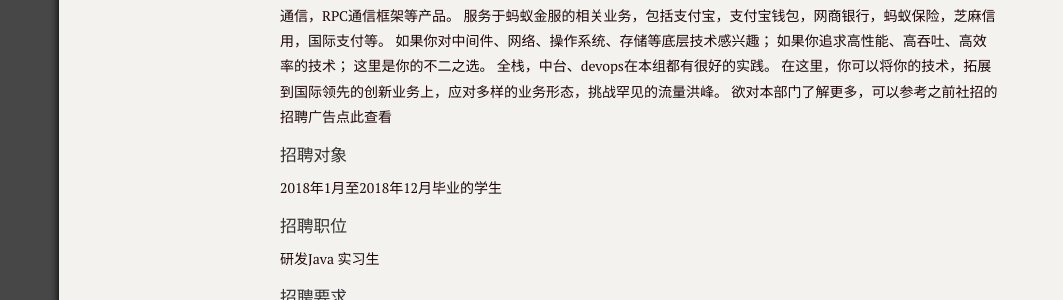
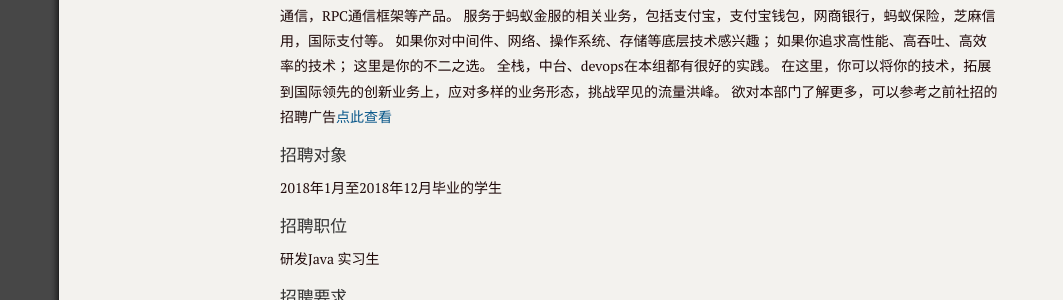
Before and after one commit to xmtsui/recruit, a Jekyll site: the page built from _posts/2017/2017-07-04-2017_autumn_intern.md, in a window 1280 px wide. Shown: the part 267-567 px from the top of the page, without its empty margins (0-1063 px from the left). Built offline with Jekyll 4.4.1, drawn with Linux system fonts in a browser that asks for light colours; comment, search, counter and statistics services are not loaded; some of the changed lines change nothing that is shown; some of the changed text lies outside the part shown.

Commit message:
modify by quickcommint

```diff
--- a/_posts/2017/2017-07-04-2017_autumn_intern.md
+++ b/_posts/2017/2017-07-04-2017_autumn_intern.md
@@ -14,7 +14,7 @@
 这里是你的不二之选。
 全栈，中台、devops在本组都有很好的实践。
 在这里，你可以将你的技术，拓展到国际领先的创新业务上，应对多样的业务形态，挑战罕见的流量洪峰。
-欲对本部门了解更多，可以参考之前社招的招聘广告点此查看
+欲对本部门了解更多，可以参考之前社招的招聘广告[点此查看](http://pinggod.legendh5.com/h5/ant-social-wanted-2017.html?from=timeline&isappinstalled=0)
 
 #### 招聘对象
 2018年1月至2018年12月毕业的学生
```
